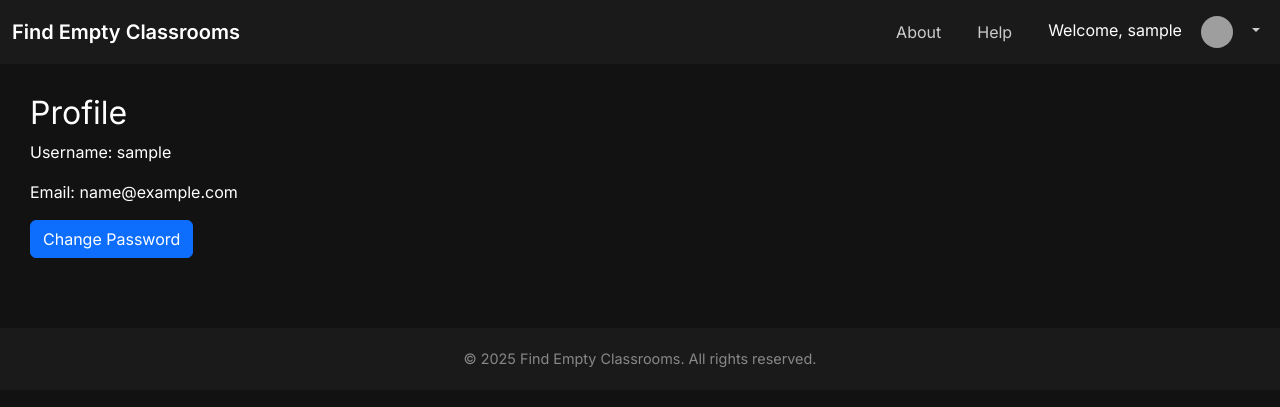
After one commit to QuodFinis/emptyClassroom, a Django app: page /profile/ in a window 1280 px wide. The commit adds this page. Shown: the top 407 px of the page. Run offline with Django 5.2, Linux system fonts and the light colour scheme; the visitor is signed in with stand-in values (Sample User, id 1); grey boxes are pictures that could not be loaded.

Commit message:
added change and forgot password

```diff
--- a/classrooms/templates/login.html
+++ b/classrooms/templates/login.html
@@ -23,6 +23,8 @@
       <div class="text-center">
         <small>Don't have an account? <a href="{% url 'signup' %}" class="text-decoration-none text-info">Sign Up</a></small>
       </div>
+      <div class="text-center mt-3">
+        <small>Forgot your password? <a href="{% url 'password_reset' %}" class="text-decoration-none text-info">Reset</a></small>
     </form>
   </div>
 </div>
--- /dev/null
+++ b/classrooms/templates/profile.html
@@ -0,0 +1,10 @@
+{% extends 'base.html' %}
+
+{% block content %}
+<h2>Profile</h2>
+<p>Username: {{ user.username }}</p>
+<p>Email: {{ user.email }}</p>
+<a href="{% url 'password_change' %}" class="btn btn-primary">
+    Change Password
+</a>
+{% endblock %}
--- a/classrooms/urls.py
+++ b/classrooms/urls.py
@@ -1,4 +1,5 @@
 from django.contrib.auth.views import LogoutView
+from django.contrib.auth import views as auth_views
 from django.urls import path
 from . import views
 
@@ -8,7 +9,9 @@ urlpatterns = [
     path('verify-email/<uidb64>/<token>/', views.verify_email, name='verify_email'),
     path('resend-verification/', views.resend_verification, name='resend_verification'),
     path('login/', views.login, name='login'),
+    path('password-reset/', auth_views.PasswordResetView.as_view(template_name='forgot_password.html'), name='password_reset'),
     path('logout/', LogoutView.as_view(), name='logout'),
-
+    path('profile/', views.profile, name='profile'),
+    path('password-change/', auth_views.PasswordResetView.as_view(template_name='change_password.html'), name='password_change'),
     path('import-data/', views.import_data, name='import_data'),
 ]
--- a/classrooms/views.py
+++ b/classrooms/views.py
@@ -5,21 +5,21 @@ from django.contrib.sites.shortcuts import get_current_site
 from django.core.management import call_command
 from django.shortcuts import render, redirect
 from django.contrib import messages
-from django.contrib.auth import login as auth_login
-from django.contrib.auth import get_user_model
-from django.contrib.auth.forms import AuthenticationForm
+from django.contrib.auth import login as auth_login, get_user_model
+from django.contrib.auth.forms import AuthenticationForm, PasswordChangeForm
 from django.template.loader import render_to_string
-
+from django.urls import reverse_lazy
+from django.contrib.auth.views import PasswordChangeView
 from django.views.decorators.http import require_http_methods
 from django.core.mail import send_mail
 from django.utils.http import urlsafe_base64_encode, urlsafe_base64_decode
 from django.utils.encoding import force_bytes, force_str
 from django.contrib.auth.tokens import default_token_generator
+from django.contrib.auth.decorators import login_required
 
 from emptyClassroom.settings import DEFAULT_FROM_EMAIL
 from .forms import CunySignupForm
-
-from classrooms.models import College, Building
+from classrooms.models import College, Building, Room
 from classrooms.utils.empty_rooms import get_available_rooms
 
 
@@ -52,7 +52,6 @@ def index(request):
         'selected_college': selected_college,
         'selected_buildings': selected_buildings,
     })
-
 
 @require_http_methods(["GET", "POST"])
 def signup(request):
@@ -181,6 +180,72 @@ def login(request):
 
     return render(request, 'login.html', {'form': form})
 
+
+def send_password_reset_email(request, user):
+    try:
+        token = default_token_generator.make_token(user)
+        uid = urlsafe_base64_encode(force_bytes(user.pk))
+
+        current_site = get_current_site(request)
+        mail_subject = 'Reset your password'
+
+        context = {
+            'user': user,
+            'domain': current_site.domain,
+            'uid': uid,
+            'token': token,
+            'protocol': 'https' if request.is_secure() else 'http',
+        }
+
+        text_message = render_to_string('password_reset_email.txt', context)
+        html_message = render_to_string('password_reset_email.html', context)
+
+        email_sent = send_mail(
+            mail_subject,
+            text_message,
+            DEFAULT_FROM_EMAIL,
+            [user.email],
+            html_message=html_message,
+            fail_silently=False,
+        )
+
+        if email_sent == 1:
+            print(f"Password reset email sent to {user.email}")
+        else:
+            print(f"Failed to send email to {user.email}")
+
+    except Exception as e:
+        print(f"Error sending password reset email: {str(e)}")
+
+def forgot_password(request):
+    if request.method == "POST":
+        email = request.POST.get('email')
+        try:
+            user = User.objects.get(email=email)
+            if user:
+                # Send password reset email
+                send_password_reset_email(request, user)
+                messages.success(request, "Password reset email sent.")
+                return redirect('login')
+        except User.DoesNotExist:
+            messages.error(request, "No account found with this email.")
+    return render(request, 'forgot_password.html')
+
+
+@login_required
+def profile(request):
+    user = request.user
+    context = {
+        'user': user,
+    }
+    return render(request, 'profile.html', context)
+
+class CustomPasswordChangeView(PasswordChangeView):
+    form_class = PasswordChangeForm
+    success_url = reverse_lazy('profile')
+    template_name = 'change_password.html'
+
+
 @require_http_methods(["GET", "POST"])
 def import_data(request):
     if request.method == 'POST':
```
Also changed, not shown: classrooms/templates/change_password.html (added, +10 -0 lines), classrooms/templates/forgot_password.html (added, +25 -0 lines), 1 other file.
